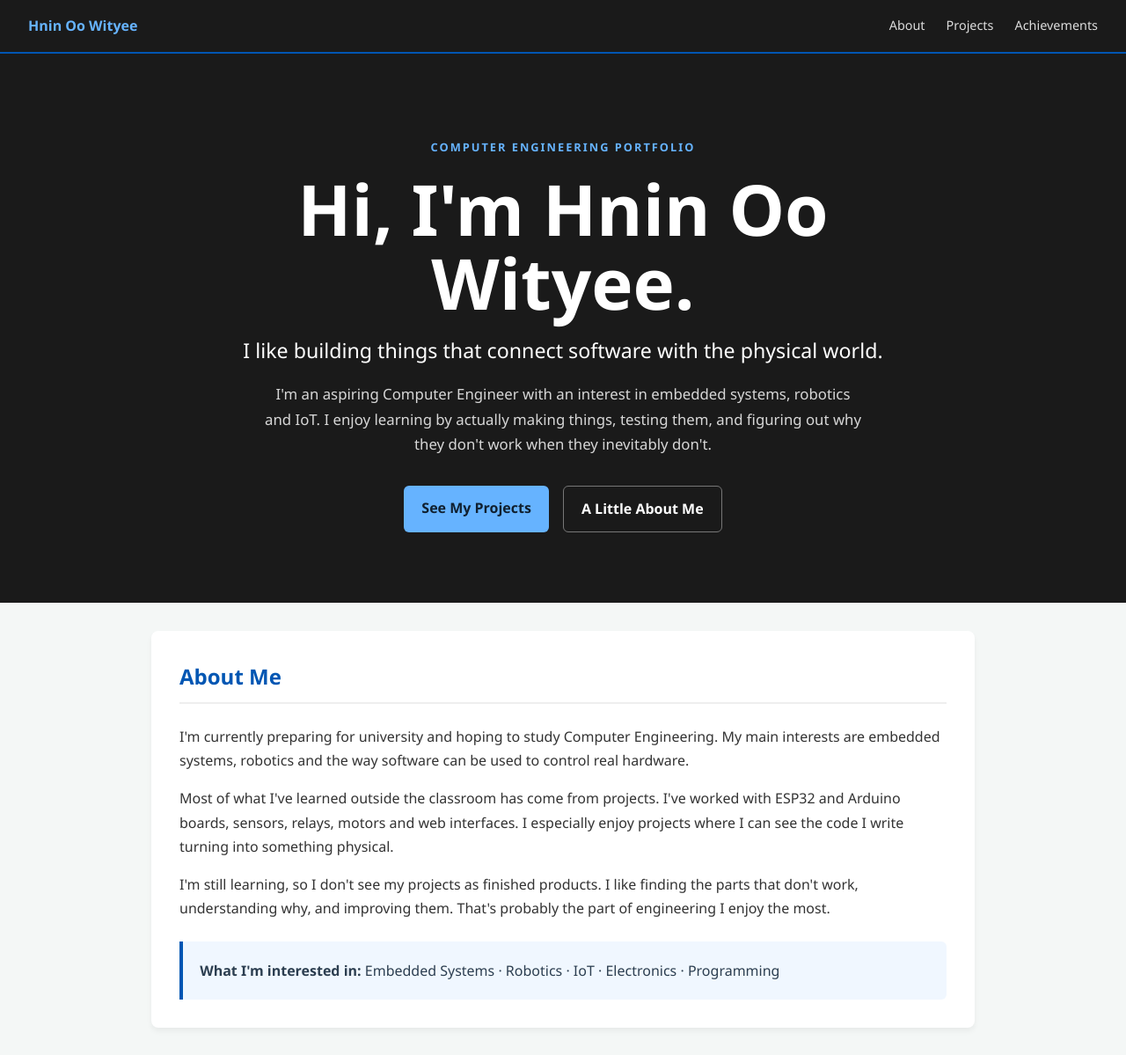
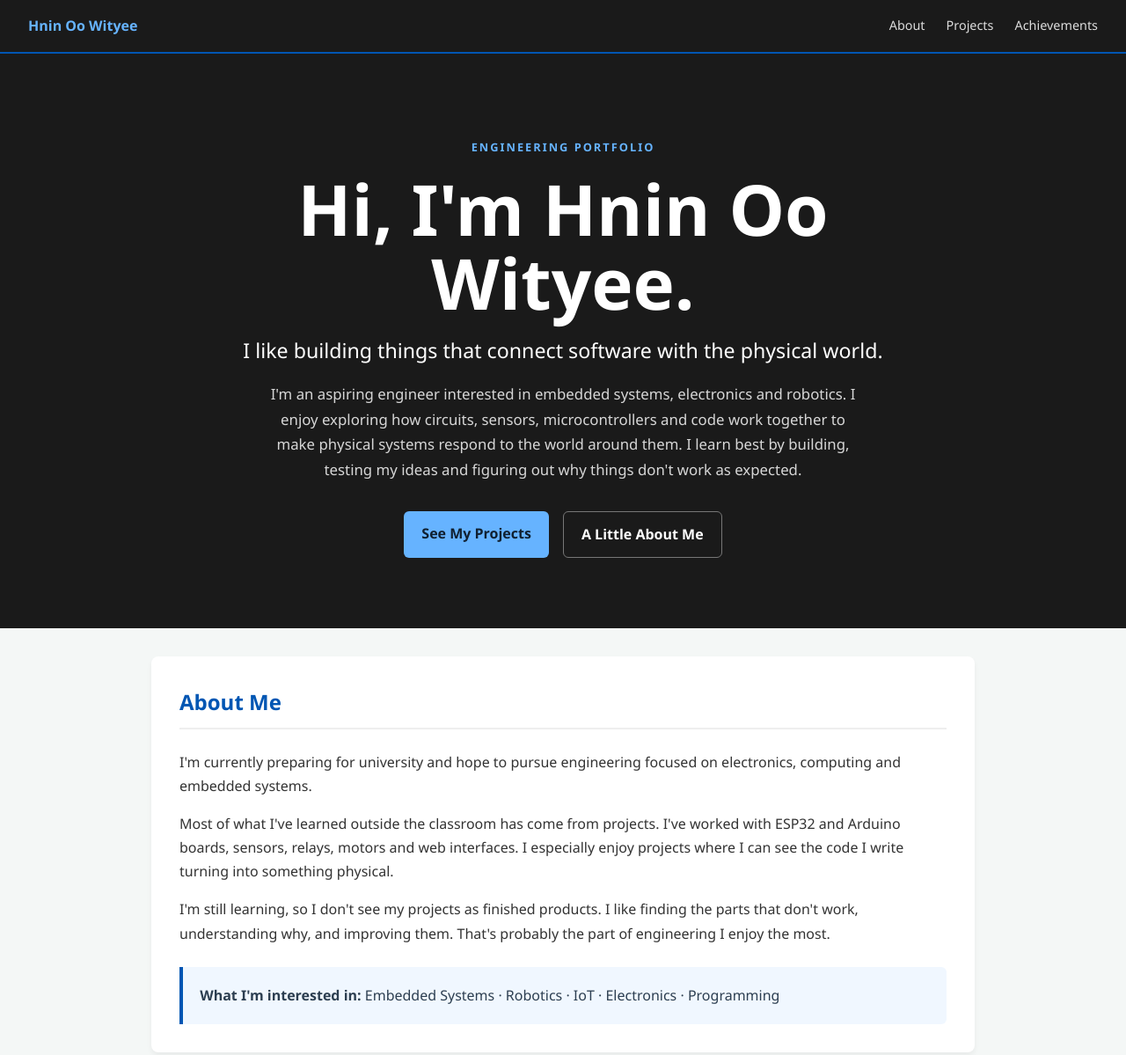
Before and after one commit to khukhu01/HninOoWityee_CE_Portfolio, a plain HTML site: page index.html in a window 1280 px wide. Shown: the top 1199 px of the page at 88% size. Drawn offline with Linux system fonts and the light colour scheme.

Commit message:
Update index.html

```diff
--- a/index.html
+++ b/index.html
@@ -19,13 +19,14 @@
 
 <header class="hero">
     <div class="hero-content">
-        <p class="eyebrow">COMPUTER ENGINEERING PORTFOLIO</p>
+        <p class="eyebrow">ENGINEERING PORTFOLIO</p>
         <h1>Hi, I'm Hnin Oo Wityee.</h1>
         <p class="hero-subtitle">I like building things that connect software with the physical world.</p>
         <p class="hero-text">
-            I'm an aspiring Computer Engineer with an interest in embedded systems, robotics and IoT.
-            I enjoy learning by actually making things, testing them, and figuring out why they don't
-            work when they inevitably don't.
+            I'm an aspiring engineer interested in embedded systems, electronics and robotics. I enjoy
+            exploring how circuits, sensors, microcontrollers and code work together to make physical
+            systems respond to the world around them. I learn best by building, testing my ideas and
+            figuring out why things don't work as expected.
         </p>
         <div class="hero-buttons">
             <a href="#projects" class="button primary-button">See My Projects</a>
@@ -39,9 +40,8 @@
 <section id="about">
     <h2>About Me</h2>
     <p>
-        I'm currently preparing for university and hoping to study Computer Engineering.
-        My main interests are embedded systems, robotics and the way software can be used
-        to control real hardware.
+        I'm currently preparing for university and hope to pursue engineering focused on electronics,
+        computing and embedded systems.
     </p>
     <p>
         Most of what I've learned outside the classroom has come from projects. I've worked
@@ -139,7 +139,7 @@
 </main>
 
 <footer>
-    <p>Hnin Oo Wityee. Computer Engineering Portfolio.</p>
+    <p>Hnin Oo Wityee. Engineering Portfolio.</p>
 </footer>
 </body>
 </html>
```
